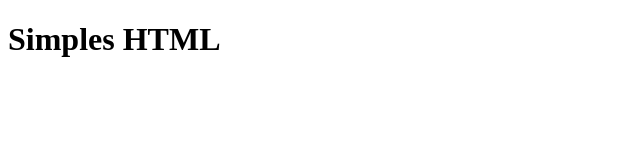
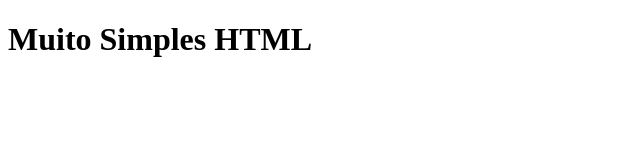
Before and after one commit to Kenzie-Academy-Brasil-Developers/simples-html-aula-sprint-1-Victordp13, a plain HTML site: page index.html in a window 1280 px wide. Shown: the whole page, without its empty margins (0-640 px from the left). Drawn offline with Linux system fonts and the light colour scheme.

Commit message:
Alterei o arquivo html

```diff
--- a/index.html
+++ b/index.html
@@ -7,6 +7,6 @@
     <title>Simples HTML</title>
   </head>
   <body>
-    <h1>Simples HTML</h1>
+    <h1>Muito Simples HTML</h1>
   </body>
 </html>
```
